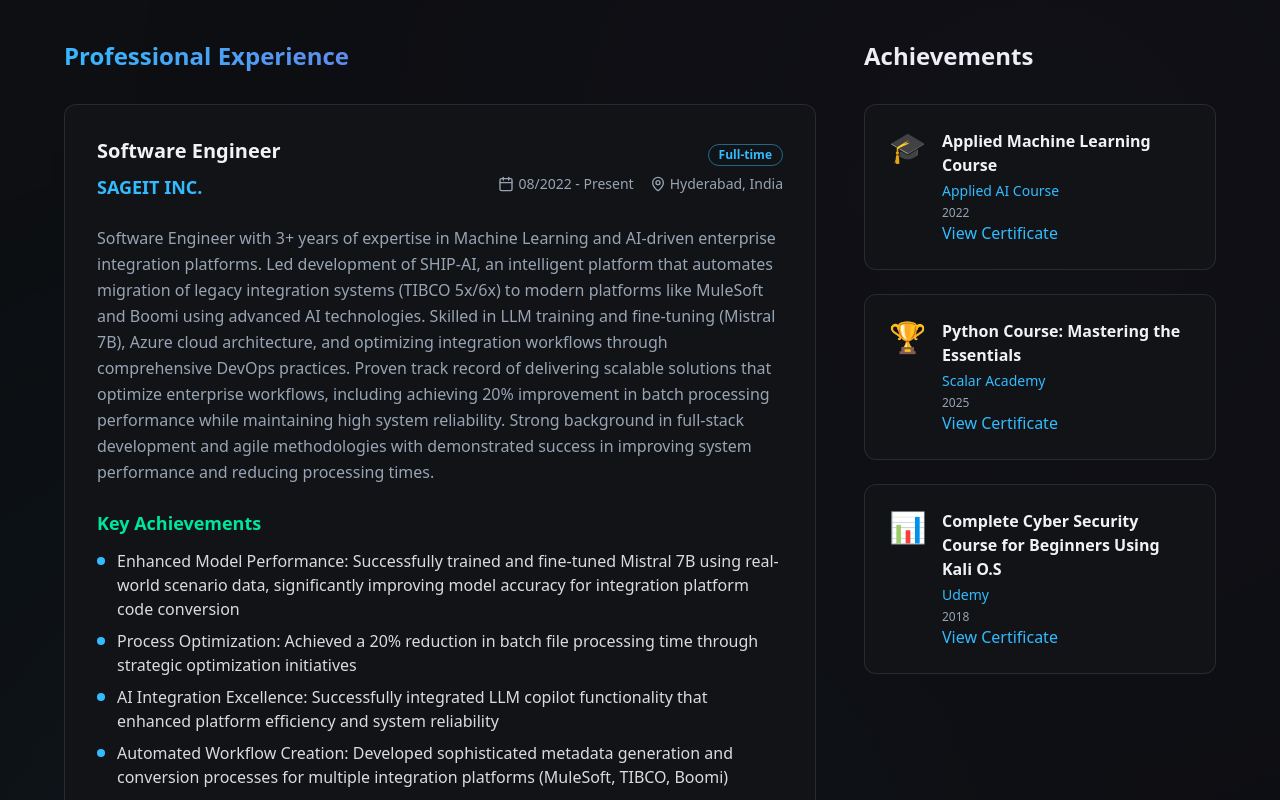
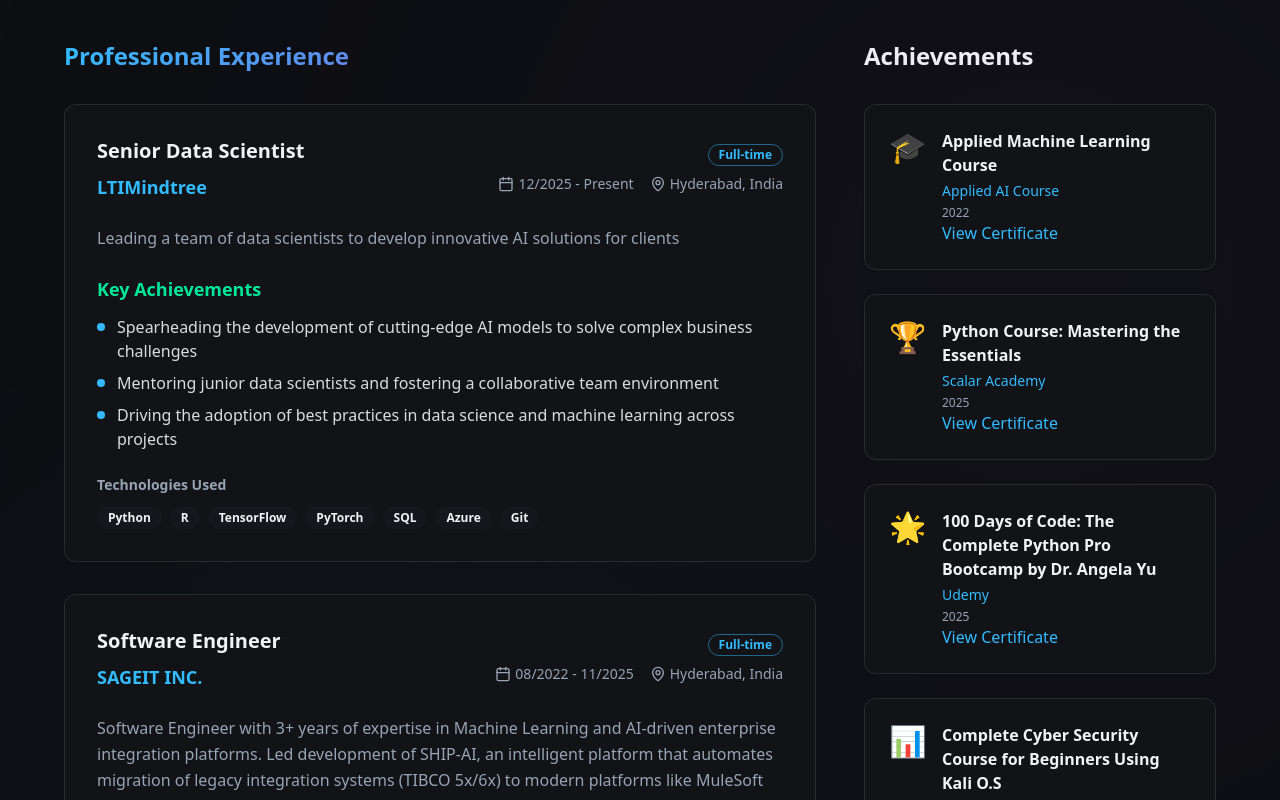
Before and after one commit to SravanTummalapalli/Portfolio, a React (Vite) app: page / in a window 1280 px wide. Shown: the part 5400-6200 px from the top of the page. Built offline with nearby package versions, Linux system fonts and the light colour scheme.

Commit message:
Added present experience and last working day for the previous company

```diff
--- a/src/components/experience.tsx
+++ b/src/components/experience.tsx
@@ -1,14 +1,30 @@
 import { Card } from "../components/ui/card";
 import { Badge } from "../components/ui/badge";
 import { Calendar, MapPin, Award } from "lucide-react";
+import { url } from "inspector/promises";
 
 const Experience = () => {
   const experiences = [
+
+    {
+      title: "Senior Data Scientist",
+      company: "LTIMindtree",
+      location: "Hyderabad, India",
+      period: "12/2025 - Present",
+      type: "Full-time",
+      description: "Leading a team of data scientists to develop innovative AI solutions for clients",
+      achievements: [
+        "Spearheading the development of cutting-edge AI models to solve complex business challenges",
+        "Mentoring junior data scientists and fostering a collaborative team environment",
+        "Driving the adoption of best practices in data science and machine learning across projects"
+      ],
+      technologies: ["Python", "R", "TensorFlow", "PyTorch", "SQL", "Azure", "Git"]
+    },
     {
       title: "Software Engineer",
       company: "SAGEIT INC.",
       location: "Hyderabad, India",
-      period: "08/2022 - Present",
+      period: "08/2022 - 11/2025",
       type: "Full-time",
       description: "Software Engineer with 3+ years of expertise in Machine Learning and AI-driven enterprise integration platforms. Led development of SHIP-AI, an intelligent platform that automates migration of legacy integration systems (TIBCO 5x/6x) to modern platforms like MuleSoft and Boomi using advanced AI technologies. Skilled in LLM training and fine-tuning (Mistral 7B), Azure cloud architecture, and optimizing integration workflows through comprehensive DevOps practices. Proven track record of delivering scalable solutions that optimize enterprise workflows, including achieving 20% improvement in batch processing performance while maintaining high system reliability. Strong background in full-stack development and agile methodologies with demonstrated success in improving system performance and reducing processing times.",
       achievements: [
@@ -53,12 +69,13 @@ const Experience = () => {
       icon: "🏆",
       url: "https://moonshot.scaler.com/s/sl/hfGBT1A6-s?_gl=1*1lo9oxy*FPAU*MjMzOTAzNTIzLjE3NDYxNjE3Nzk.*_ga*MTc0MjY3MTQxNy4xNzQ2MTYxNzc4*_ga_53S71ZZG1X*MTc0NjE2MTc3OC4xLjEuMTc0NjE2MTgyNS4wLjAuMTE5NjkxOTMw"
     },
-    // {
-    //   title: "Best Process Improvement Award",
-    //   organization: "Business Process Corp.",
-    //   date: "2023",
-    //   icon: "🌟"
-    // },
+    {
+      title: "100 Days of Code: The Complete Python Pro Bootcamp by Dr. Angela Yu",
+      organization: "Udemy",
+      date: "2025",
+      icon: "🌟",
+      url: "https://www.udemy.com/certificate/UC-b7cc36f2-693e-49a5-b3c3-1874e74b8c63/"
+    },
     {
       title: "Complete Cyber Security Course for Beginners Using Kali O.S",
       organization: "Udemy",
```
